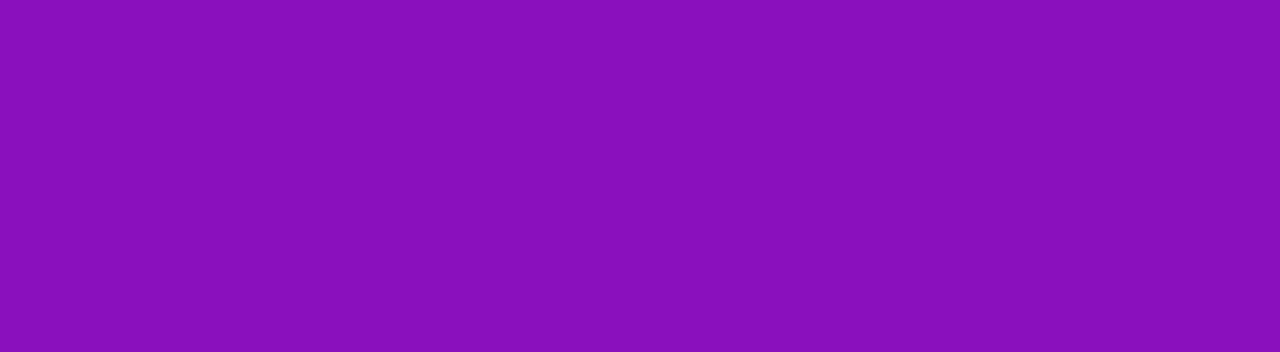
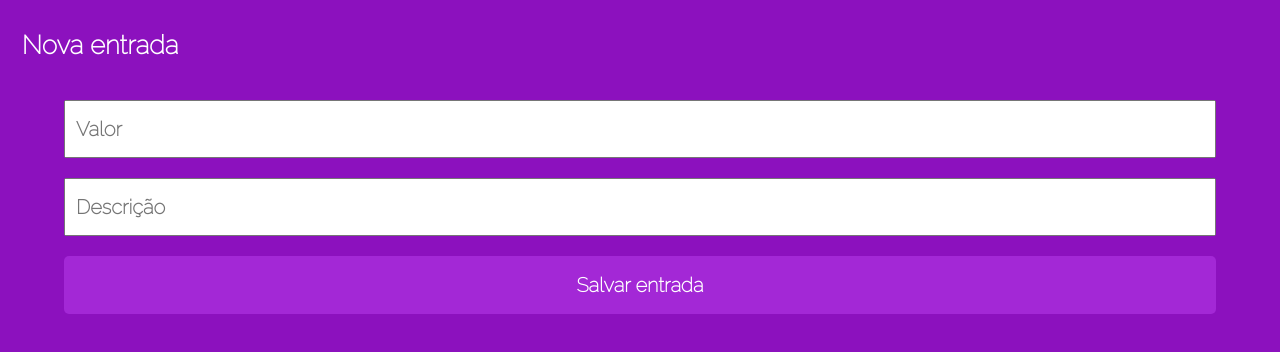
Before and after one commit to felipereismonteiro/myWallet-front, a React (Create React App) app: page /newEntry in a window 1280 px wide. Before the commit this address had no page. Shown: the top 352 px of the page. Built offline with nearby package versions, Linux system fonts and the light colour scheme; a web font is replaced by a local one.

Commit message:
feat: post newEntry

```diff
--- a/src/App.js
+++ b/src/App.js
@@ -2,20 +2,24 @@ import { useState } from "react";
 import { BrowserRouter, Routes, Route } from "react-router-dom";
 import { Contexto } from "./Context/Context";
 import { GlobalStyle } from "./mainComponents/reset";
+import NewEntry from "./newEntryPage/newEntry";
 import SignUp from "./signUpPage/signUpPage";
 import SignIn from "./singnInPage/signIn";
 import Wallet from "./walletPage/wallet";
 
 function App() {
   const [token, setToken] = useState();
+  const [data, setData] = useState([]);
+
   return (
-    <Contexto.Provider value={[token, setToken]}>
+    <Contexto.Provider value={[token, setToken, data, setData]}>
     <BrowserRouter>
       <GlobalStyle />
       <Routes>
         <Route path="/" element={<SignIn />} />
         <Route path="/sign-up" element={<SignUp />} />
         <Route path="/myWallet" element={<Wallet/>}/>
+        <Route path="/newEntry" element={<NewEntry />}/>
       </Routes>
     </BrowserRouter>
     </Contexto.Provider>
--- /dev/null
+++ b/src/newEntryPage/newEntry.js
@@ -0,0 +1,109 @@
+import axios from "axios";
+import { useContext } from "react";
+import { useNavigate } from "react-router-dom";
+import styled from "styled-components";
+import { Contexto } from "../Context/Context";
+
+export default function SignUp() {
+  const [token, setToken, data, setData] = useContext(Contexto);
+  console.log()
+  console.log(token)
+
+  const navigate = useNavigate();
+
+  async function newEntry(f) {
+    f.preventDefault();
+
+    const config = {
+      headers: {
+        "Authorization": `Bearer ${token}`
+      }
+    }
+
+    const newEntry = {
+      name: data.map(d => d.name),
+      value: f.target.valor.value,
+      description: f.target.desc.value,
+    }
+
+    try {
+      await axios.post("http://localhost:5000/entry", newEntry, config);
+      navigate("/myWallet");
+    } catch (err) {
+      alert(err.response.data);
+    }
+  }
+
+  return (
+    <Container>
+      <LogoName>Nova entrada</LogoName>
+      <Form onSubmit={newEntry}>
+        <Input name="valor" type="number" placeholder="Valor"></Input>
+        <Input name="desc" type="text" placeholder="Descrição"></Input>
+        <InputSubmit type="submit" value="Salvar entrada"></InputSubmit>
+      </Form>
+    </Container>
+  );
+}
+
+const Container = styled.div`
+  box-sizing: border-box;
+`;
+
+const Form = styled.form`
+  display: flex;
+  flex-direction: column;
+  align-items: center;
+`;
+
+const Input = styled.input`
+  width: 90%;
+  height: 58px;
+  margin: 10px 0;
+
+  font-family: "Raleway";
+  font-weight: bold;
+  font-size: 20px;
+  color: #ffffff;
+  line-height: 23px;
+
+  box-sizing: border-box;
+  padding: 10px;
+
+  color: #000000;
+`;
+
+const InputSubmit = styled.input`
+  background: #a328d6;
+  border-radius: 5px;
+  width: 90%;
+  height: 58px;
+  margin: 10px 0;
+
+  font-family: "Raleway";
+  font-style: normal;
+  font-weight: 700;
+  font-size: 20px;
+  line-height: 23px;
+
+  color: #ffffff;
+  border: none;
+  margin-bottom: 20px;
+`;
+
+const LogoName = styled.h2`
+  margin: 20px;
+  display: flex;
+  justify-content: center;
+  align-items: center;
+  width: 160px;
+  height: 50px;
+
+  font-family: "Raleway";
+  font-style: normal;
+  font-weight: 700;
+  font-size: 26px;
+  line-height: 31px;
+
+  color: #ffffff;
+`;
--- /dev/null
+++ b/src/newExitPage/newExit.js
@@ -0,0 +1,5 @@
+export default function newExit() {
+    return (
+        <></>
+    )
+}
--- a/src/singnInPage/signIn.js
+++ b/src/singnInPage/signIn.js
@@ -10,32 +10,40 @@ export default function SignIn() {
   const navigate = useNavigate();
 
   async function submited(form) {
-    form.preventDefault()
+    form.preventDefault();
     const email = form.target.email.value;
     const password = form.target.password.value;
 
     try {
-      const promisse = await axios.post("http://localhost:5000/sign-in", {email, password});
+      const promisse = await axios.post("http://localhost:5000/sign-in", {
+        email,
+        password,
+      });
       setToken(promisse.data);
       navigate("/myWallet");
-    } catch(err) {
+    } catch (err) {
       alert(err.response.data);
     }
   }
 
   setInterval(async () => {
     try {
-      if(token === undefined) {
+      if (token === undefined) {
         return false;
       }
-      await axios.put("http://localhost:5000/update",{lastStatus: Date.now()}, {headers: {
-        "Authorization": `Bearer ${token}`
-      }})
+      await axios.put(
+        "http://localhost:5000/update",
+        { lastStatus: Date.now() },
+        {
+          headers: {
+            Authorization: `Bearer ${token}`,
+          },
+        }
+      );
       console.log("updated!!!");
-    }catch(err) {
+    } catch (err) {
       console.log(err);
     }
-
   }, 5000);
 
   return (
@@ -45,8 +53,16 @@ export default function SignIn() {
         <Input name="email" type="email" placeholder="E-mail"></Input>
         <Input name="password" type="password" placeholder="Senha"></Input>
         <InputSubmit type="submit" value="Entrar"></InputSubmit>
-        <Link to="/sign-up" style={{textDecoration: "none", color: "#ffffff", fontFamily: "Raleway", fontWeight: "bold"}}>
-        Primeira vez? Cadastre-se!
+        <Link
+          to="/sign-up"
+          style={{
+            textDecoration: "none",
+            color: "#ffffff",
+            fontFamily: "Raleway",
+            fontWeight: "bold",
+          }}
+        >
+          Primeira vez? Cadastre-se!
         </Link>
       </Form>
     </Container>
--- a/src/walletPage/buttons.js
+++ b/src/walletPage/buttons.js
@@ -1,14 +1,16 @@
 import { IoIosAddCircleOutline, IoMdRemoveCircleOutline } from "react-icons/io";
+import { useNavigate } from "react-router-dom";
 import styled from "styled-components";
 
 export default function Buttons() {
+  const navigate = useNavigate();
   return (
     <>
-      <Botoes>
+      <Botoes onClick={() => navigate("/newEntry")}>
         <IoIosAddCircleOutline style={{ fontSize: "30px" }} />
         <Texto>Nova entrada</Texto>
       </Botoes>
-      <Botoes>
+      <Botoes onClick={() => navigate("/newExit")}>
         <IoMdRemoveCircleOutline style={{ fontSize: "30px" }} />
         <p>
           Nova <br /> saida
--- a/src/walletPage/dados.js
+++ b/src/walletPage/dados.js
@@ -20,9 +20,10 @@ const Desc = styled.div`
   display: flex;
   justify-content: space-around;
   margin: 10px;
-  width: 45%;
   && p:first-child {
     color: #c6c6c6;
+    margin-right: 10px;
+    margin-left: 10px;
   }
   && p {
     font-family: "Raleway";
@@ -34,6 +35,6 @@ const Desc = styled.div`
 `;
 
 const Valor = styled.p`
-  margin: 10px;
+  margin: 10px 20px;
   color: ${props => props.color === "Entry" ? "#03AC00" : "#C70000"}
 `;
--- a/src/walletPage/wallet.js
+++ b/src/walletPage/wallet.js
@@ -7,8 +7,7 @@ import Buttons from "./buttons";
 import Entradas from "./dados";
 
 export default function Wallet() {
-  const [token, setToken] = useContext(Contexto);
-  const [data, setData] = useState([])
+  const [token, setToken, data, setData] = useContext(Contexto);
 
   if(token !== undefined ){
     getEntry()
@@ -38,7 +37,7 @@ export default function Wallet() {
       <Header />
       <Dados>
         {data.map(d => <Entradas
-          Date={d.date}
+          Date={d.date.slice(0,5)}
           Texto={d.description}
           type={d.typeof}
           value={d.value}
```
